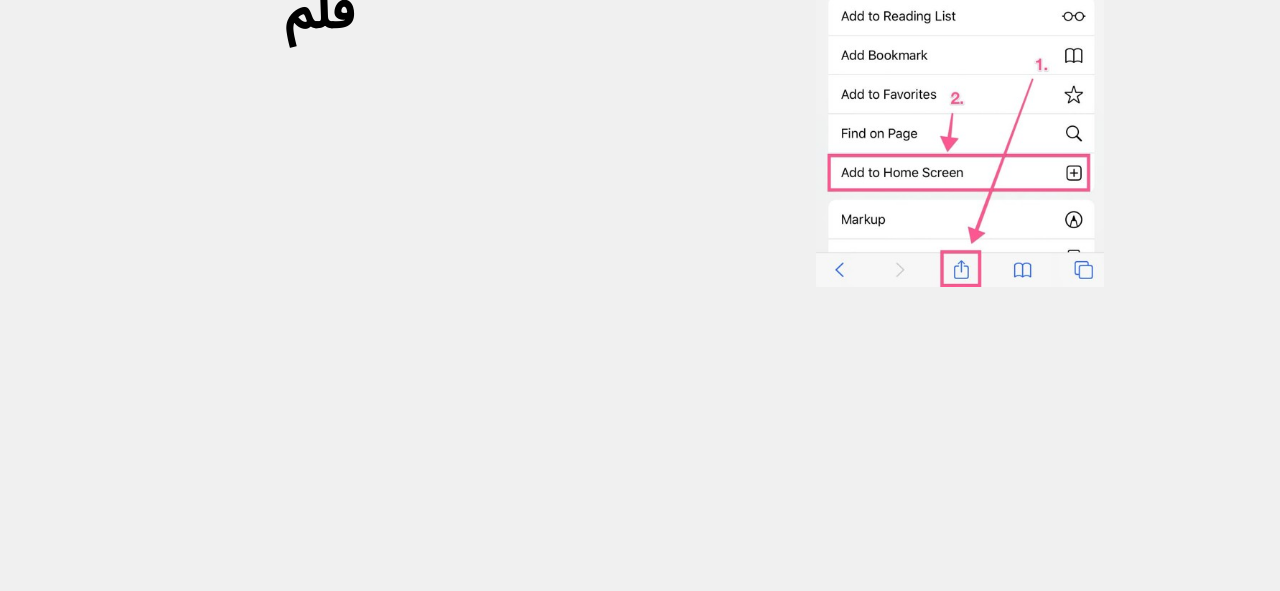
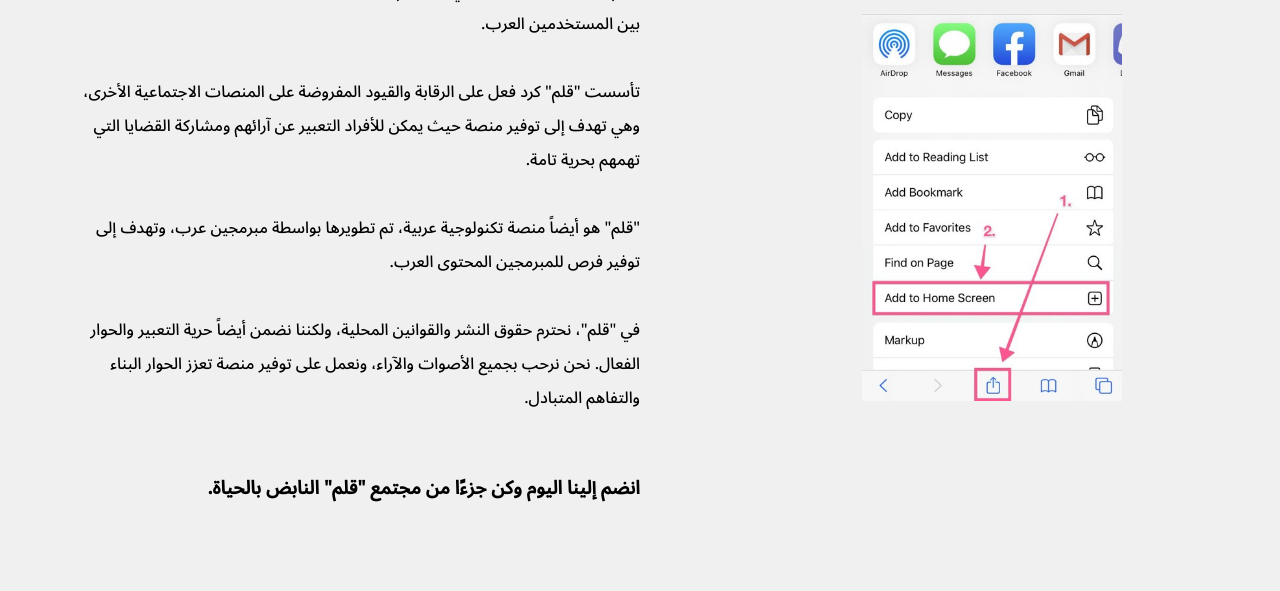
Before and after one commit to Jadi255/ahrar_web, a plain HTML site: page index.html in a window 1280 px wide. Shown: the part 750-1341 px from the top of the page. Before the commit the page ends 1069 px from the top, so only its background shows below. Drawn offline with Linux system fonts and the light colour scheme.

Commit message:
modified:   index.html

```diff
--- a/index.html
+++ b/index.html
@@ -63,11 +63,28 @@
 </head>
 
 <body>
-    <div class="column">
+    <div class="column" style="padding:5%">
         <img src="logo.svg" width="80%">
         <h1 style="font-size: 50px;">قلم</h1>
+        <div style="direction:rtl">
+            <h3> منصة التواصل الاجتماعي العربية
+            </h3>
+            "قلم " منصة تواصل اجتماعي عربية تم تطويرها لتوفير مساحة حرة وآمنة للتعبير والتواصل بين المستخدمين العرب.
+            <br><br>
+            تأسست "قلم" كرد فعل على الرقابة والقيود المفروضة على المنصات الاجتماعية الأخرى، وهي تهدف إلى توفير منصة حيث
+            يمكن للأفراد التعبير عن آرائهم ومشاركة القضايا التي تهمهم بحرية تامة.
+            <br><br>
+            "قلم" هو أيضاً منصة تكنولوجية عربية، تم تطويرها بواسطة مبرمجين عرب، وتهدف إلى توفير فرص للمبرمجين المحتوى
+            العرب.
+            <br><br>
+            في "قلم"، نحترم حقوق النشر والقوانين المحلية، ولكننا نضمن أيضاً حرية التعبير والحوار الفعال. نحن نرحب بجميع
+            الأصوات والآراء، ونعمل على توفير منصة تعزز الحوار البناء والتفاهم المتبادل.
+            <br><br>
+            <h3> انضم إلينا اليوم وكن جزءًا من مجتمع "قلم" النابض بالحياة.
+            </h3>
+        </div>
     </div>
-    <div class="column" style="direction: rtl;">
+    <div class="column">
         <h1 style="font-size: 40px;">أحصل على التطبيق:</h1>
         <a style="font-size: 30px;" href="https://github.com/Jadi255/Ahrar/releases/download/Apk/qalam.apk"> لأجهزة
             Android</a>
```
